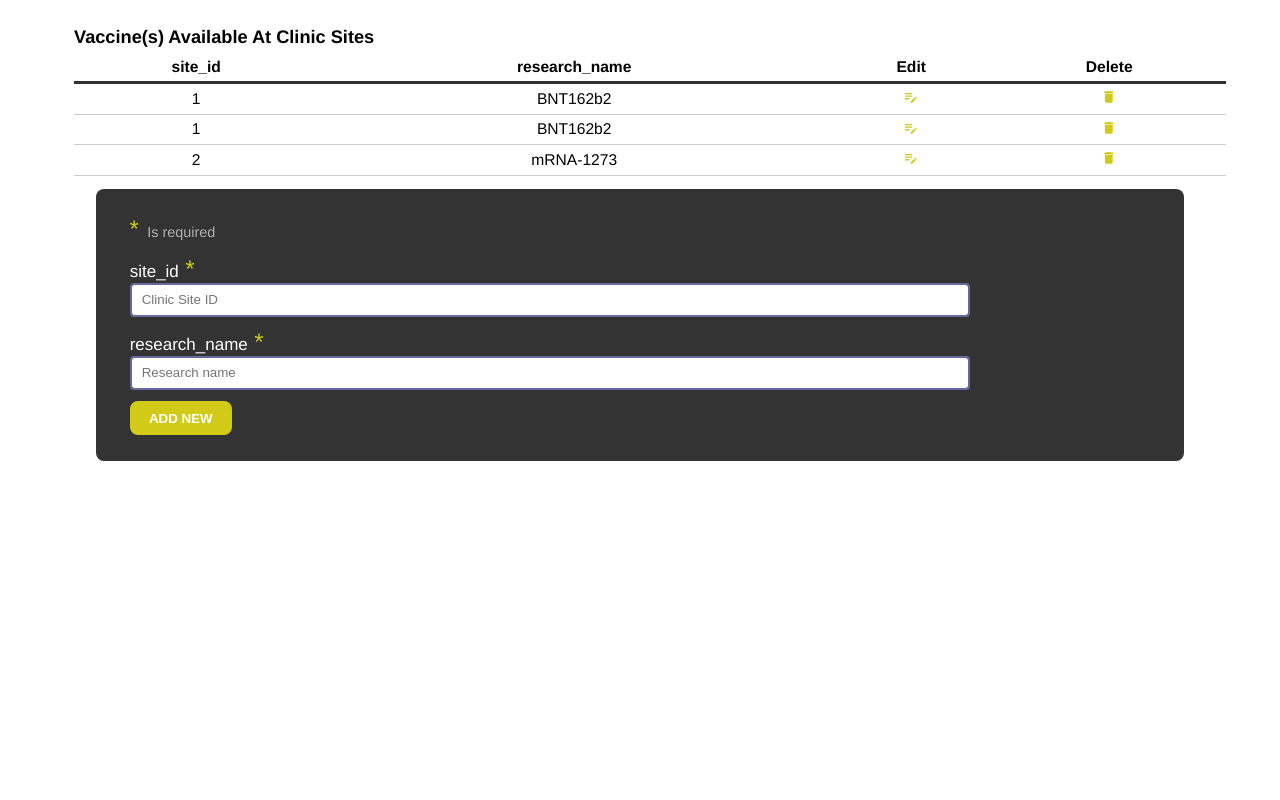
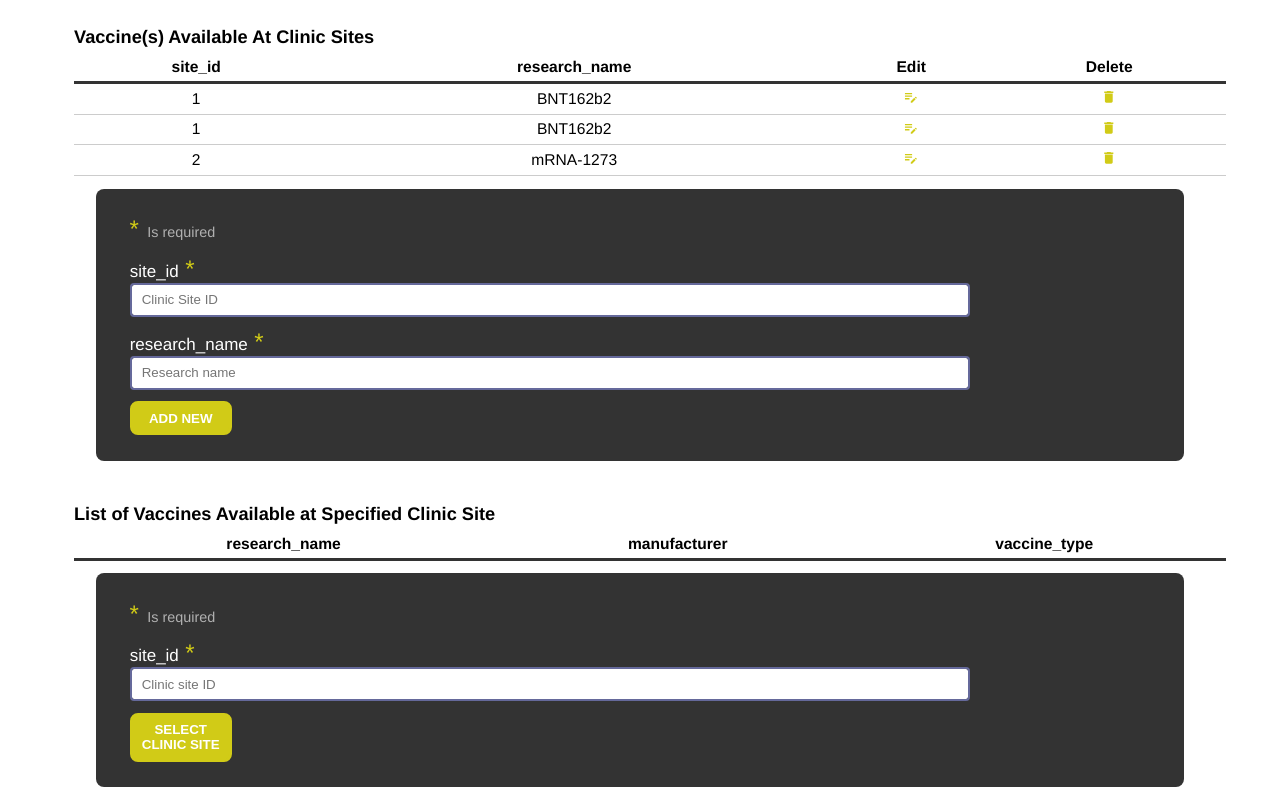
Before and after one commit to fusakoo/vaccine_database, a React (Create React App) app: page /clinicsites in a window 1280 px wide. Shown: the part 1077-1877 px from the top of the page. Before the commit the page ends 1551 px from the top, so only its background shows below. Built offline with nearby package versions, Linux system fonts and the light colour scheme.

Commit message:
Added New Select Table to Clinic Sites Page

```diff
--- /dev/null
+++ b/src/components/VaccinesInClinicSites/VaccinesInClinicSitesForm.js
@@ -0,0 +1,25 @@
+import React from 'react';
+
+function VaccinesInClinicSitesForm() {
+  return (
+      <form className="new-input">
+        <p><span className="required">* </span><span className="optional">Is required</span></p>
+        <div class="form-group">
+            <label>site_id <span className="required">*</span>
+              <input
+                  type="number"
+                  name="site_id"
+                  placeholder="Clinic site ID"
+                  className="form-control"
+                  required
+              />
+            </label>
+        </div>
+        <div class="form-group">
+            <button type="submit" id="submit" className="submit-button">Select Clinic Site</button>
+        </div>
+      </form>
+  );
+}
+
+export default VaccinesInClinicSitesForm;
--- /dev/null
+++ b/src/components/VaccinesInClinicSites/VaccinesInClinicSitesTable.js
@@ -0,0 +1,20 @@
+import React from 'react';
+
+function VaccinesInClinicSitesTable({ }) {
+  return (
+      <table className="table-container">
+          <caption>List of Vaccines Available at Specified Clinic Site</caption>
+          <thead>
+            <tr>
+              <th>research_name</th>
+              <th>manufacturer</th>
+              <th>vaccine_type</th>
+            </tr>
+          </thead>
+          <tbody>
+          </tbody>
+      </table>
+  );
+}
+
+export default VaccinesInClinicSitesTable;
--- a/src/pages/ClinicSitesPage.js
+++ b/src/pages/ClinicSitesPage.js
@@ -4,6 +4,8 @@ import VAForm from '../components/VaccinesAvailable/VAForm'
 import VATable from '../components/VaccinesAvailable/VATable'
 import CSTable from '../components/ClinicSites/CSTable'
 import CSForm from '../components/ClinicSites/CSForm'
+import VaccinesInClinicSitesTable from '../components/VaccinesInClinicSites/VaccinesInClinicSitesTable'
+import VaccinesInClinicSitesForm from '../components/VaccinesInClinicSites/VaccinesInClinicSitesForm'
 
 function ClinicSitesPage( {clinicSites, vaccinesAvailable}) {
     return (
@@ -15,6 +17,8 @@ function ClinicSitesPage( {clinicSites, vaccinesAvailable}) {
             <CSForm/>
             <VATable vaccinesAvailable={vaccinesAvailable}></VATable>
             <VAForm/>
+            <VaccinesInClinicSitesTable></VaccinesInClinicSitesTable>
+            <VaccinesInClinicSitesForm/>
         </>
     );
 }
```
